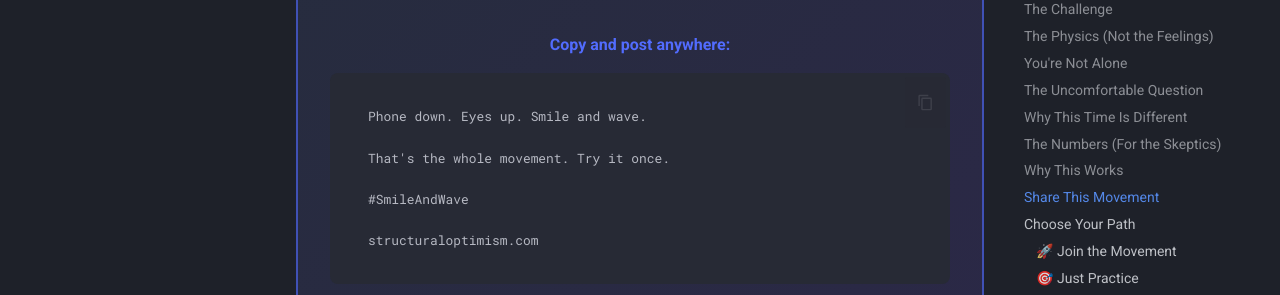
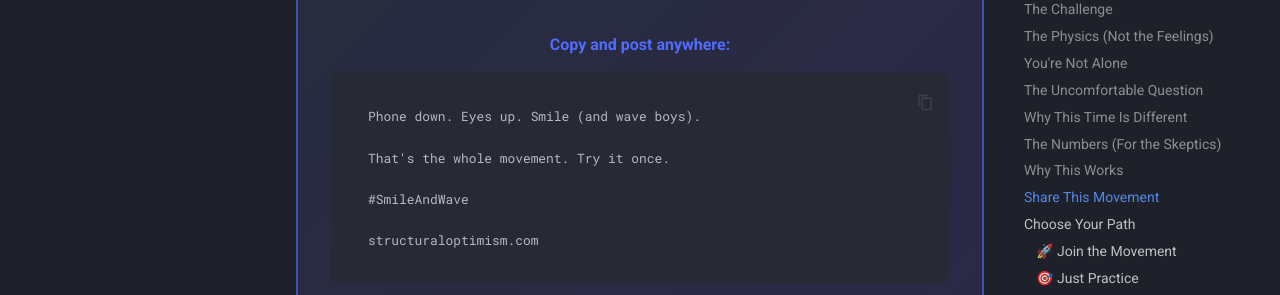
Before and after one commit to Aphantasic-Optimist/Structural-Optimism, an MkDocs documentation site: the page built from docs/index.md, in a window 1280 px wide and 900 px high, scrolled down 5277 px. Shown: the part 153-448 px from the top of the window. Built offline with MkDocs 1.6.1 and Material for MkDocs 9.7.7, drawn with Linux system fonts in a browser that asks for light colours; comment, search, counter and statistics services are not loaded; some of the changed text lies outside the part shown.

Commit message:
Update tagline to 'Phone down. Eyes up. Smile (and wave boys).'

````diff
--- a/docs/index.md
+++ b/docs/index.md
@@ -1,6 +1,6 @@
 ---
 title: Structural Optimism
-description: Phone down. Eyes up. Smile and wave.
+description: Phone down. Eyes up. Smile (and wave boys).
 ---
 
 # You Already Know This
@@ -135,7 +135,7 @@ The attention economy is the first distraction that actively resists being put d
 
 Gandhi didn't explain British economic exploitation. He picked up salt. Everyone understood.
 
-**Phone down. Eyes up. Smile and wave.** Everyone understands.
+**Phone down. Eyes up. Smile (and wave boys).** Everyone understands.
 
 The action is the message. The practice is [the resistance](solutions/integration-movement.md).
 
@@ -178,7 +178,7 @@ Not feelings. Not philosophy. [Physics and biology](proof/simple.md) doing what
 **Copy and post anywhere:**
 
 ```
-Phone down. Eyes up. Smile and wave.
+Phone down. Eyes up. Smile (and wave boys).
 
 That's the whole movement. Try it once.
 
@@ -187,9 +187,9 @@ That's the whole movement. Try it once.
 structuraloptimism.com
 ```
 
-<button onclick="navigator.clipboard.writeText('Phone down. Eyes up. Smile and wave.\n\nThat\'s the whole movement. Try it once.\n\n#SmileAndWave\n\nstructuraloptimism.com'); this.textContent='Copied!';" style="padding: 10px 20px; background: #5c6bc0; color: white; border: none; border-radius: 4px; cursor: pointer; font-size: 16px; margin: 10px 5px;">Copy Text</button>
+<button onclick="navigator.clipboard.writeText('Phone down. Eyes up. Smile (and wave boys).\n\nThat\'s the whole movement. Try it once.\n\n#SmileAndWave\n\nstructuraloptimism.com'); this.textContent='Copied!';" style="padding: 10px 20px; background: #5c6bc0; color: white; border: none; border-radius: 4px; cursor: pointer; font-size: 16px; margin: 10px 5px;">Copy Text</button>
 
-<a href="https://twitter.com/intent/tweet?text=Phone%20down.%20Eyes%20up.%20Smile%20and%20wave.%0A%0AThat%27s%20the%20whole%20movement.%20Try%20it%20once.%0A%0A%23SmileAndWave%0A%0Astructuraloptimism.com" target="_blank" style="display: inline-block; padding: 10px 20px; background: #1DA1F2; color: white; text-decoration: none; border-radius: 4px; margin: 10px 5px;">Tweet This</a>
+<a href="https://twitter.com/intent/tweet?text=Phone%20down.%20Eyes%20up.%20Smile%20(and%20wave%20boys).%0A%0AThat%27s%20the%20whole%20movement.%20Try%20it%20once.%0A%0A%23SmileAndWave%0A%0Astructuraloptimism.com" target="_blank" style="display: inline-block; padding: 10px 20px; background: #1DA1F2; color: white; text-decoration: none; border-radius: 4px; margin: 10px 5px;">Tweet This</a>
 
 <a href="https://www.linkedin.com/sharing/share-offsite/?url=https://aphantasic-optimist.github.io/Structural-Optimism/" target="_blank" style="display: inline-block; padding: 10px 20px; background: #0077B5; color: white; text-decoration: none; border-radius: 4px; margin: 10px 5px;">Share on LinkedIn</a>
 
@@ -289,7 +289,7 @@ We've all gotten lost in our screens. That's okay. We were optimizing the only w
 
 Now we know better. Not through shame—through [science](proof/evidence.md). Through [2.2 million people](claims/02-social-connection-reduces-mortality.md) proving what every grandmother already knew.
 
-Phone down. Eyes up. Smile and wave.
+Phone down. Eyes up. Smile (and wave boys).
 
 Reach out to someone. A text. A call. A hug. Connection doesn't have to be dramatic. It just has to be real. And it has to be now—not someday, not when you're ready. [Your life depends on it](proof/simple.md).
 
````
Also changed, not shown: docs/movement/live-feed.md (+1 -1 lines), docs/theories/index.md (+1 -1 lines).
